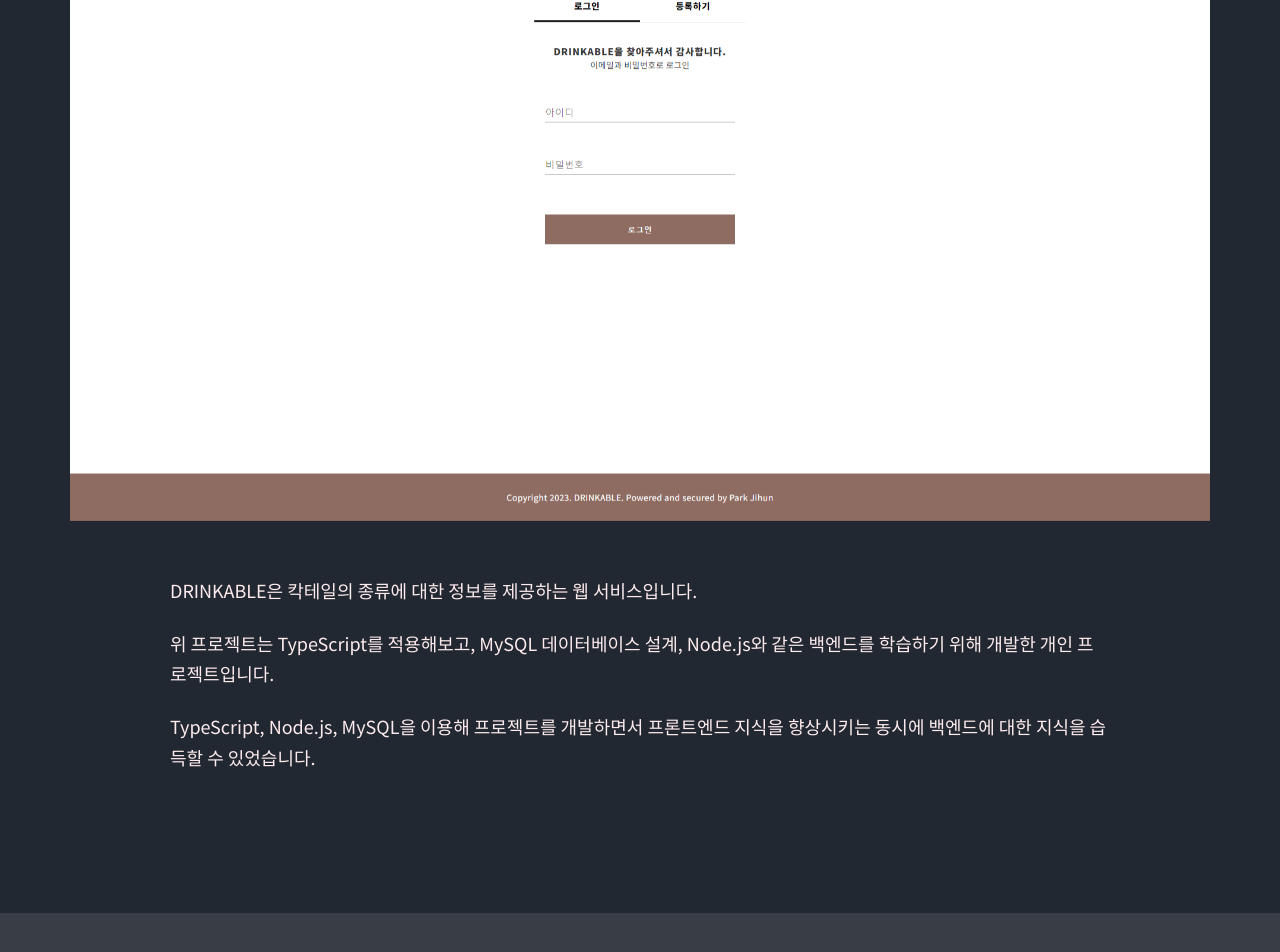
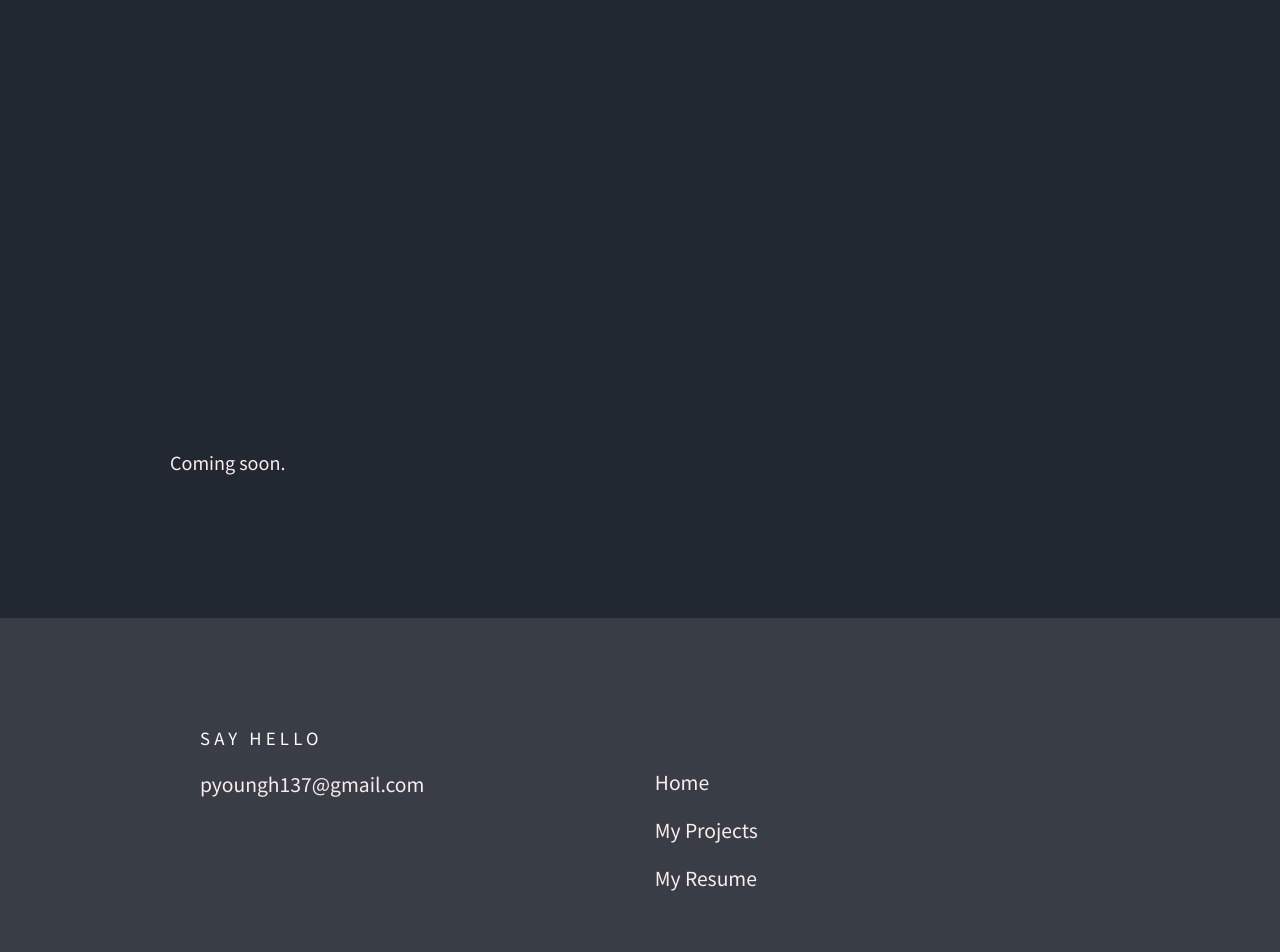
Before and after one commit to bbagbbagn2/PJH-Portfolio, a React (Create React App) app: page /project/drinkable in a window 1280 px wide. Shown: the part 558-1510 px from the top of the page. Built offline with nearby package versions, Linux system fonts and the light colour scheme.

Commit message:
fix: projectsData 이미지 없을 시 예외사항 적요

```diff
--- a/src/pages/project/components/Container.tsx
+++ b/src/pages/project/components/Container.tsx
@@ -27,6 +27,7 @@
         title={formatPathSegment(currentProject.title)}
         desc={`${currentProject.category} Project`}
       />
+      {projectsData.some(project => project.images) && (
         <Swiper
           spaceBetween={30}
           slidesPerView={1}
@@ -36,12 +37,14 @@
           {projectsData.map((project, index) => {
             return (
               <SwiperSlide key={index}>
-              {/* project image */}
+                {project.images && (
                   <ImageWrapper src={project.images} alt={project.title} />
+                )}
               </SwiperSlide>
             );
           })}
         </Swiper>
+      )}
       {/* project description */}
       <DescriptionWrapper description={currentProject.description} />
     </ProjectContainer>
--- a/src/pages/project/data/projectData.ts
+++ b/src/pages/project/data/projectData.ts
@@ -13,7 +13,7 @@
   number?: string;
   category: string;
   title: string;
-  images: string;
+  images: string | null;
   description: string[];
   stack: Stack[];
   live?: string;
@@ -89,11 +89,12 @@
     number: '04',
     category: 'Fullstack',
     title: 'drinkable',
-    images: DRINKABLE_IMAGES,
+    images: null,
     description: [
-      'DRINKABLE은 칵테일의 종류에 대한 정보를 제공하는 웹 서비스입니다.',
-      '위 프로젝트는 TypeScript를 적용해보고, MySQL 데이터베이스 설계, Node.js와 같은 백엔드를 학습하기 위해 개발한 개인 프로젝트입니다.',
-      'TypeScript, Node.js, MySQL을 이용해 프로젝트를 개발하면서 프론트엔드 지식을 향상시키는 동시에 백엔드에 대한 지식을 습득할 수 있었습니다.',
+      'Coming soon.'
+      // 'DRINKABLE은 칵테일의 종류에 대한 정보를 제공하는 웹 서비스입니다.',
+      // '위 프로젝트는 TypeScript를 적용해보고, MySQL 데이터베이스 설계, Node.js와 같은 백엔드를 학습하기 위해 개발한 개인 프로젝트입니다.',
+      // 'TypeScript, Node.js, MySQL을 이용해 프로젝트를 개발하면서 프론트엔드 지식을 향상시키는 동시에 백엔드에 대한 지식을 습득할 수 있었습니다.',
     ],
     stack: [
       { name: 'React' },
--- a/src/pages/project/hooks/useProject.ts
+++ b/src/pages/project/hooks/useProject.ts
@@ -10,7 +10,7 @@
   number?: string;
   category: string;
   title: string;
-  images: string;
+  images: string | null;
   description: string[];
   stack: Stack[];
   live?: string;
```
Lines whose indentation alone changed are shown as unchanged.
